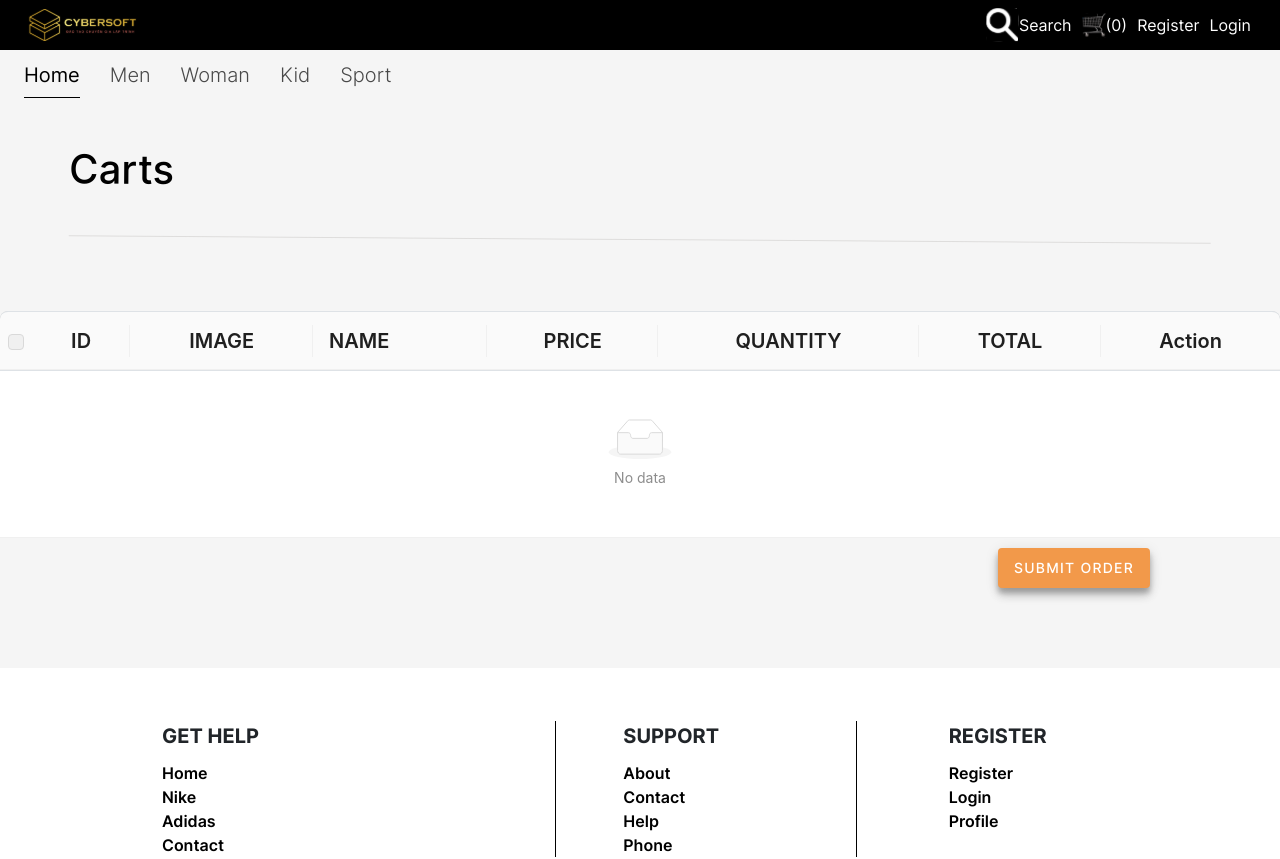
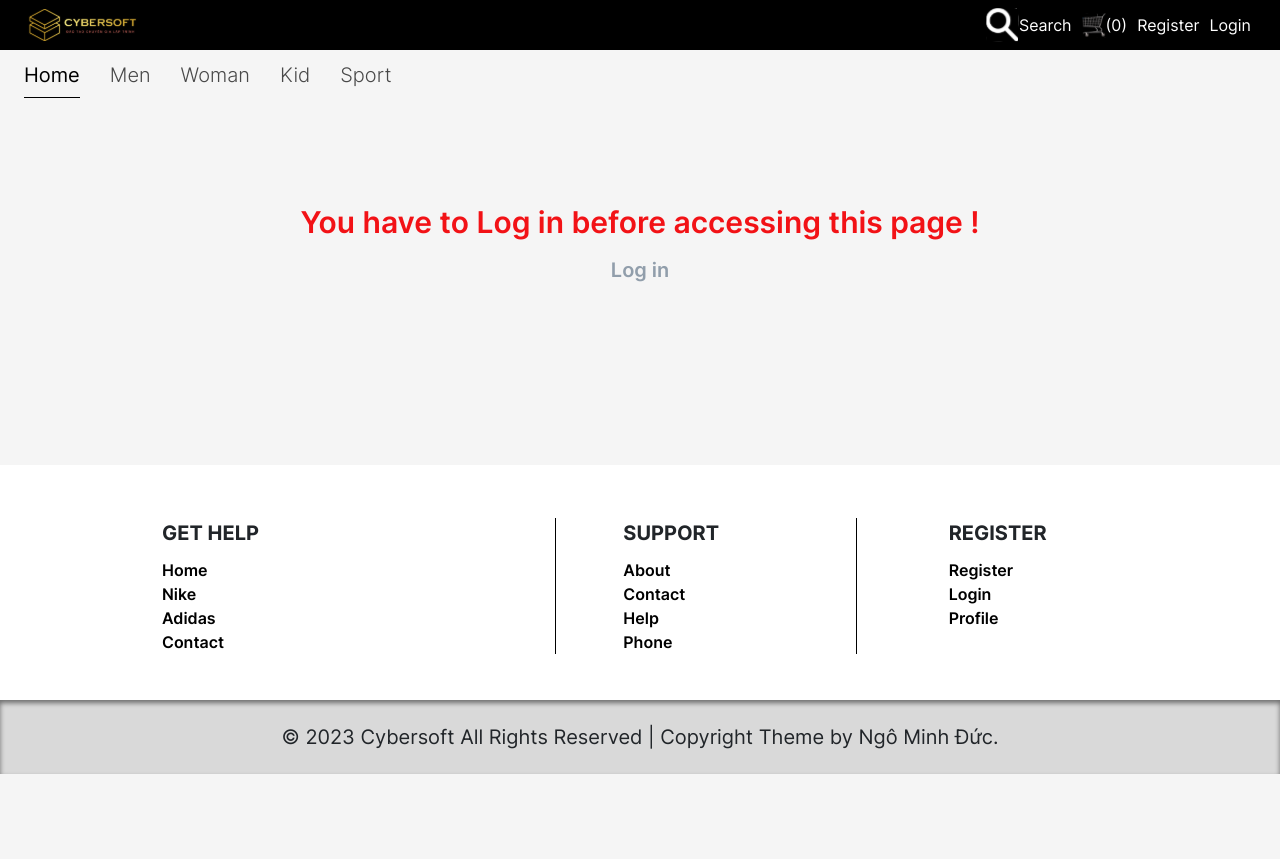
Before and after one commit to NgoDuc2505/ShoeShop-synthesise, a React (Vite) app: page /cart in a window 1280 px wide. Shown: the top 859 px of the page. After the commit the page ends 800 px from the top, so only its background shows below. Built offline with nearby package versions, Linux system fonts and the light colour scheme.

Commit message:
Update: Cart logic

```diff
--- a/src/components/DetailProduct/DetailProduct.jsx
+++ b/src/components/DetailProduct/DetailProduct.jsx
@@ -37,12 +37,8 @@ function DetailProduct() {
     }
 
     const addToCart = () => {
-        if(accessToken){
-            let cart = { ...productDetail, count }
-            dispatch(setToCart(cart))
-        }else{
-            confirm('You have to Log in to do this action !') ? navigate('/login') : null
-        }
+        let cart = { ...productDetail, count }
+        dispatch(setToCart(cart))
     }
 
     return (
--- a/src/components/go-to-login/GoLogin.jsx
+++ b/src/components/go-to-login/GoLogin.jsx
@@ -5,7 +5,7 @@ import { NavLink } from 'react-router-dom'
 function GoLogin() {
   return (
     <div className='Warning_box_login'>
-    <p>You have to Log in before doing this action !</p>
+    <p>You have to Log in before accessing this page !</p>
     <div className="go_to_login">
     <NavLink to={'/login'}>Log in</NavLink>
     </div>
--- a/src/pages/cart/Cart.jsx
+++ b/src/pages/cart/Cart.jsx
@@ -3,15 +3,25 @@ import './Cart.scss'
 import React from 'react'
 //component
 import TableCart from '../../components/Table/TableCart'
+import GoLogin from '../../components/go-to-login/GoLogin';
+//utils
+import { getLocal } from '/src/utils/localStorage/index.js';
+//constant
+import { ACCESS_TOKEN } from '/src/const/index.js';
 
 //---------------------------------------------------------------------------------
 
 function Cart() {
   return (
-    <div>
-      <h2 className='carts'>Carts</h2>
-      <TableCart/>
-    </div>
+    <>{getLocal(ACCESS_TOKEN)
+      ? (
+        <div>
+          <h2 className='carts'>Carts</h2>
+          <TableCart />
+        </div>
+        )
+      : <GoLogin />
+    }</>
   )
 }
 
```
